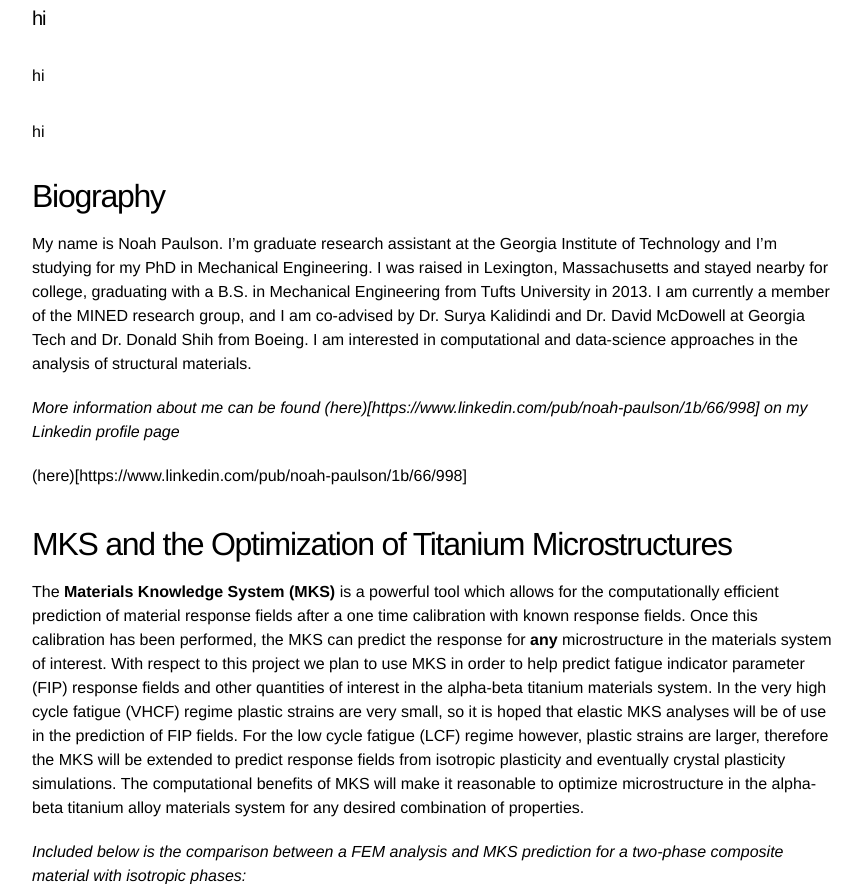
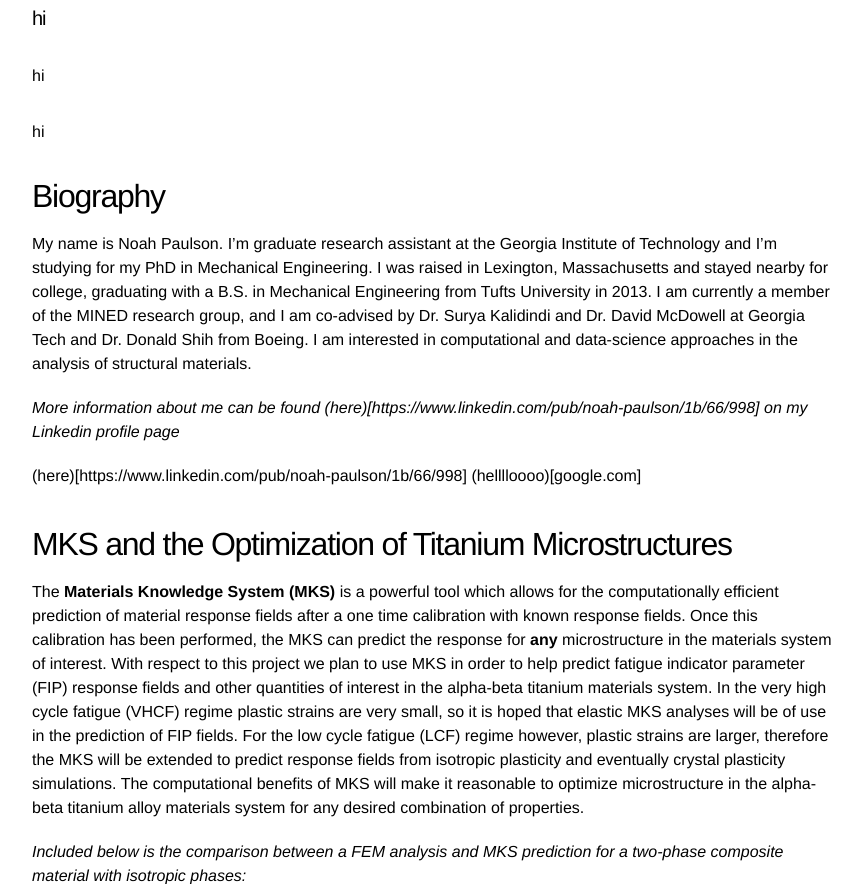
Before and after one commit to mined-gatech/nsf-goali, a Jekyll site: the page built from _posts/2014-08-07-Noah-First-Post.html, in a window 1280 px wide, cut to the strip 398-1282 px from the top of the page. Shown: the whole strip, without its empty margins (208-1070 px from the left). Built offline with Jekyll 4.4.1, drawn with Linux system fonts in a browser that asks for light colours; nearby versions of some CDN libraries; library files that are not in the unit come from our copies; comment, search, counter and statistics services are not loaded.

Commit message:
Update 2014-08-07-Noah-First-Post.html

```diff
--- a/_posts/2014-08-07-Noah-First-Post.html
+++ b/_posts/2014-08-07-Noah-First-Post.html
@@ -8,10 +8,15 @@
 ---
 
 # hi
+
 ## hi
+
 ### hi
+
 #### hi
+
 ##### hi
+
 ###### hi
 
 ## Biography
@@ -21,6 +26,7 @@
 *More information about me can be found (here)[https://www.linkedin.com/pub/noah-paulson/1b/66/998] on my Linkedin profile page*
 
 (here)[https://www.linkedin.com/pub/noah-paulson/1b/66/998]
+(helllloooo)[google.com]
 
 ## MKS and the Optimization of Titanium Microstructures
 
```
